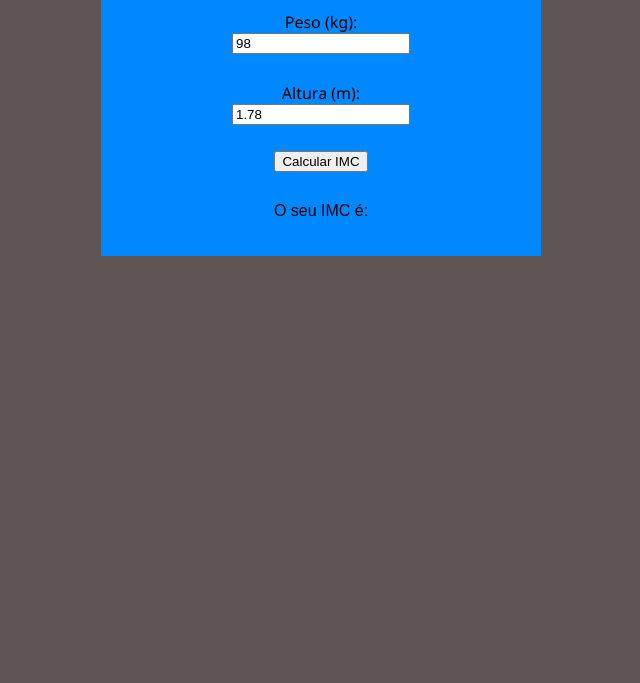
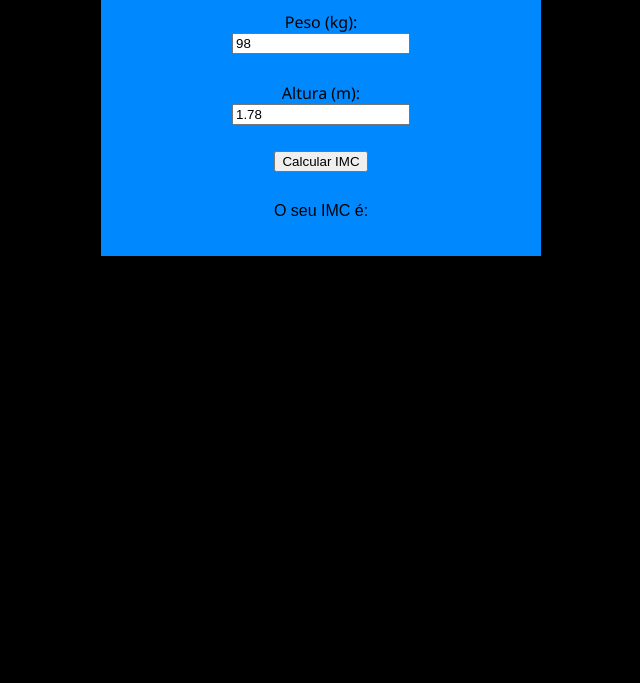
Before and after one commit to RafaelMarquesFull/Imc-calc-minicamp-XPE, a plain HTML site: page index.html in a window 1280 px wide. Shown: the part 117-800 px from the top of the page, without its empty margins (319-959 px from the left). Drawn offline with Linux system fonts and the light colour scheme.

Commit message:
refatoration calc
mudança de baclgroud

```diff
--- a/css/style.css
+++ b/css/style.css
@@ -1,7 +1,7 @@
 body {
   padding: 10px;
   font-family: Arial, Helvetica, sans-serif;
-  background-color: rgb(94, 84, 84);
+  background-color: rgb(0, 0, 0);
   display: auto;
 }
 #paragraph-result {
```
